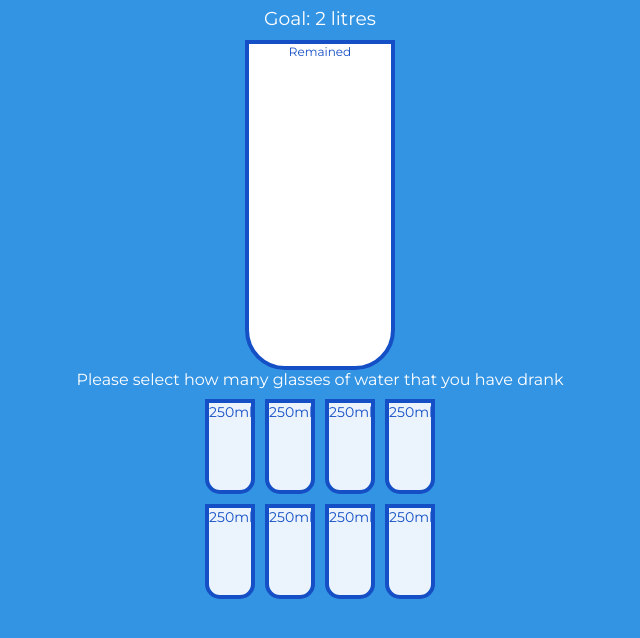
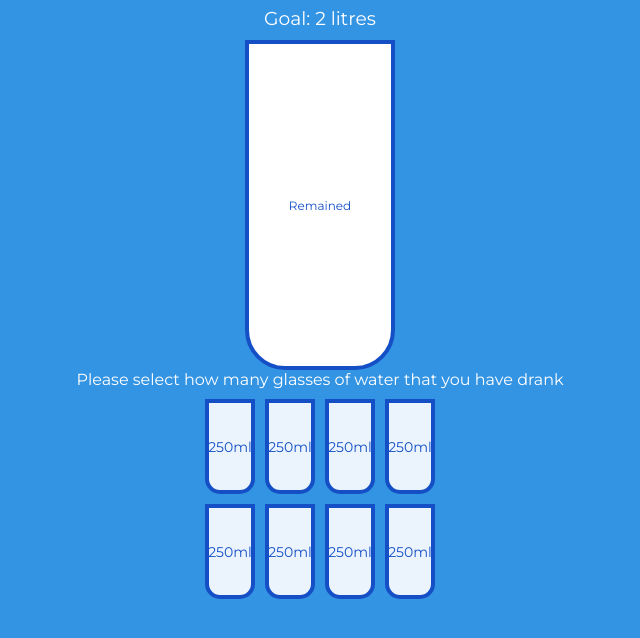
Before and after one commit to atvars/water-drinking, a plain HTML site: page index.html in a window 1280 px wide. Shown: the part 60-698 px from the top of the page, without its empty margins (320-960 px from the left). Drawn offline with Linux system fonts and the light colour scheme.

Commit message:
fixed spelling

```diff
--- a/styles.css
+++ b/styles.css
@@ -35,7 +35,7 @@ h3{
     border-radius: 0 0 40px 40px;
     height: 330px;
     width: 150px;
-    display: flox;
+    display: flex;
     flex-direction: column;
     overflow: hidden;
 }
```
